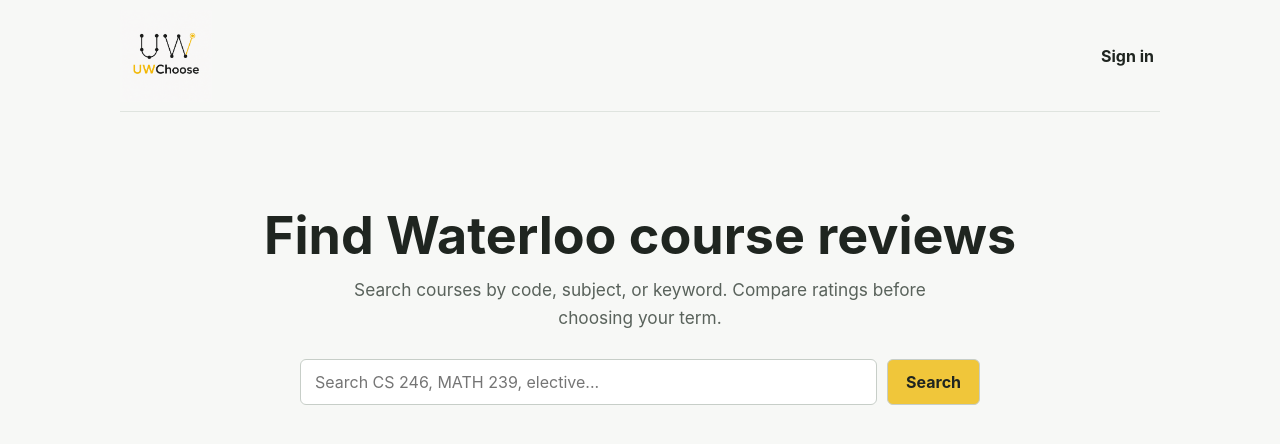
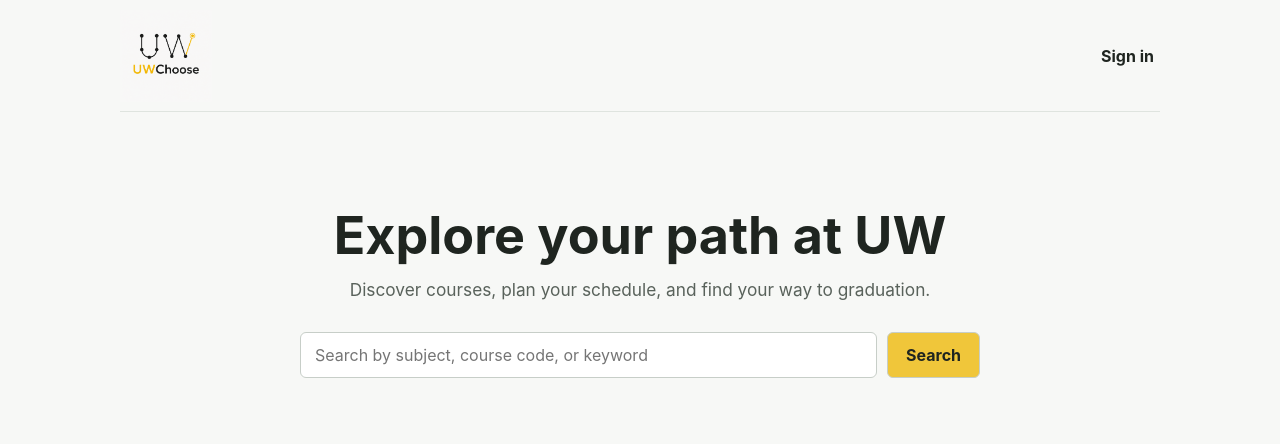
Before and after one commit to Garrison-Qu/UWChoose, a React (Vite) app in the folder frontend/: page / in a window 1280 px wide. Shown: the top 444 px of the page. Built offline with nearby package versions, Linux system fonts and the light colour scheme.

Commit message:
Updated Index Page

```diff
--- a/frontend/src/App.tsx
+++ b/frontend/src/App.tsx
@@ -16,15 +16,15 @@ function App() {
 
       <main>
         <section className="hero" aria-labelledby="page-title">
-          <h1 id="page-title">Find Waterloo course reviews</h1>
-          <p>Search courses by code, subject, or keyword. Compare ratings before choosing your term.</p>
+          <h1 id="page-title">Explore your path at UW</h1>
+          <p>Discover courses, plan your schedule, and find your way to graduation.</p>
 
           <form className="search-form" role="search">
             <label className="visually-hidden" htmlFor="course-search">Search courses</label>
             <input
               id="course-search"
               type="search"
-              placeholder="Search CS 246, MATH 239, elective..."
+              placeholder="Search by subject, course code, or keyword"
               value={query}
               onChange={(event) => setQuery(event.target.value)}
             />
```
